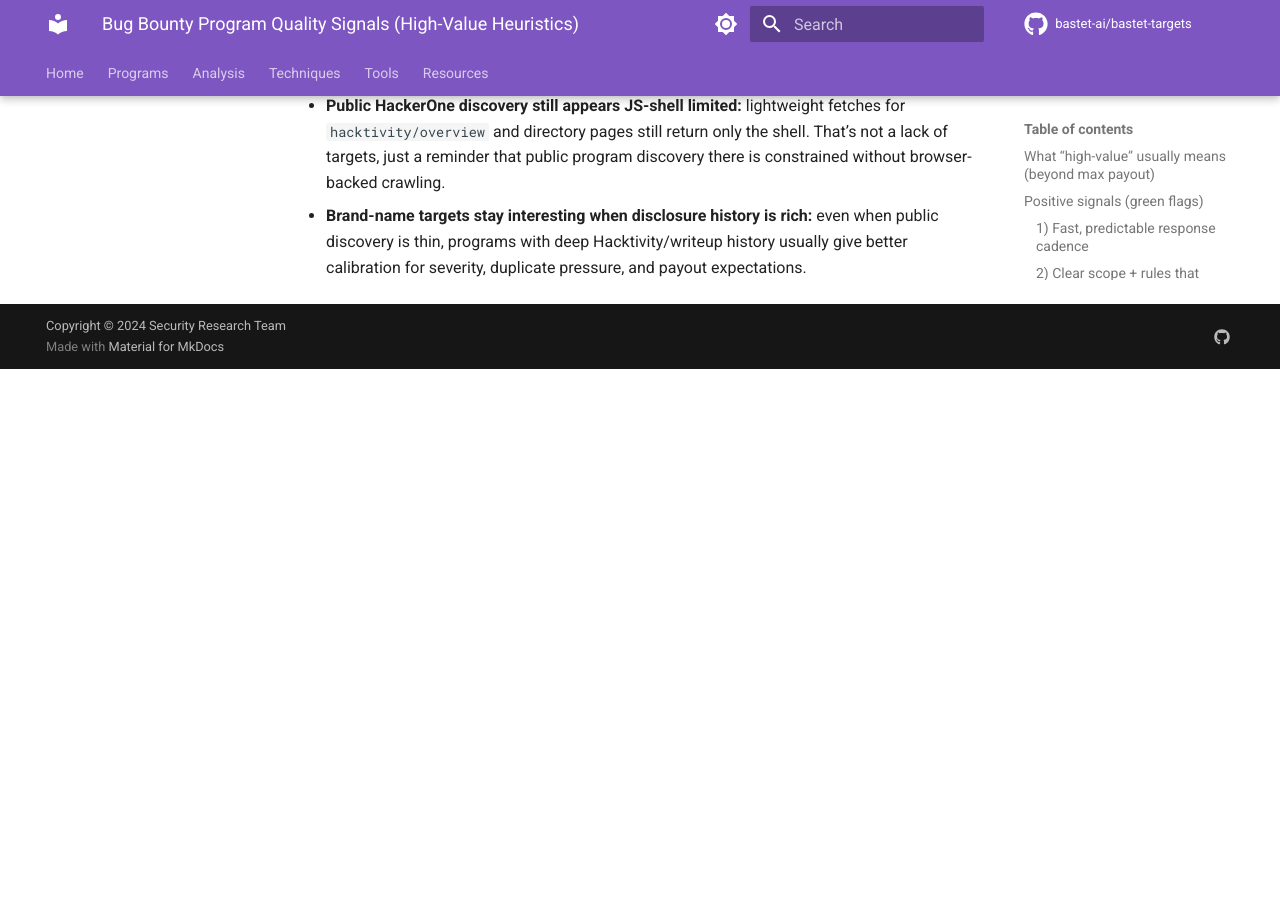
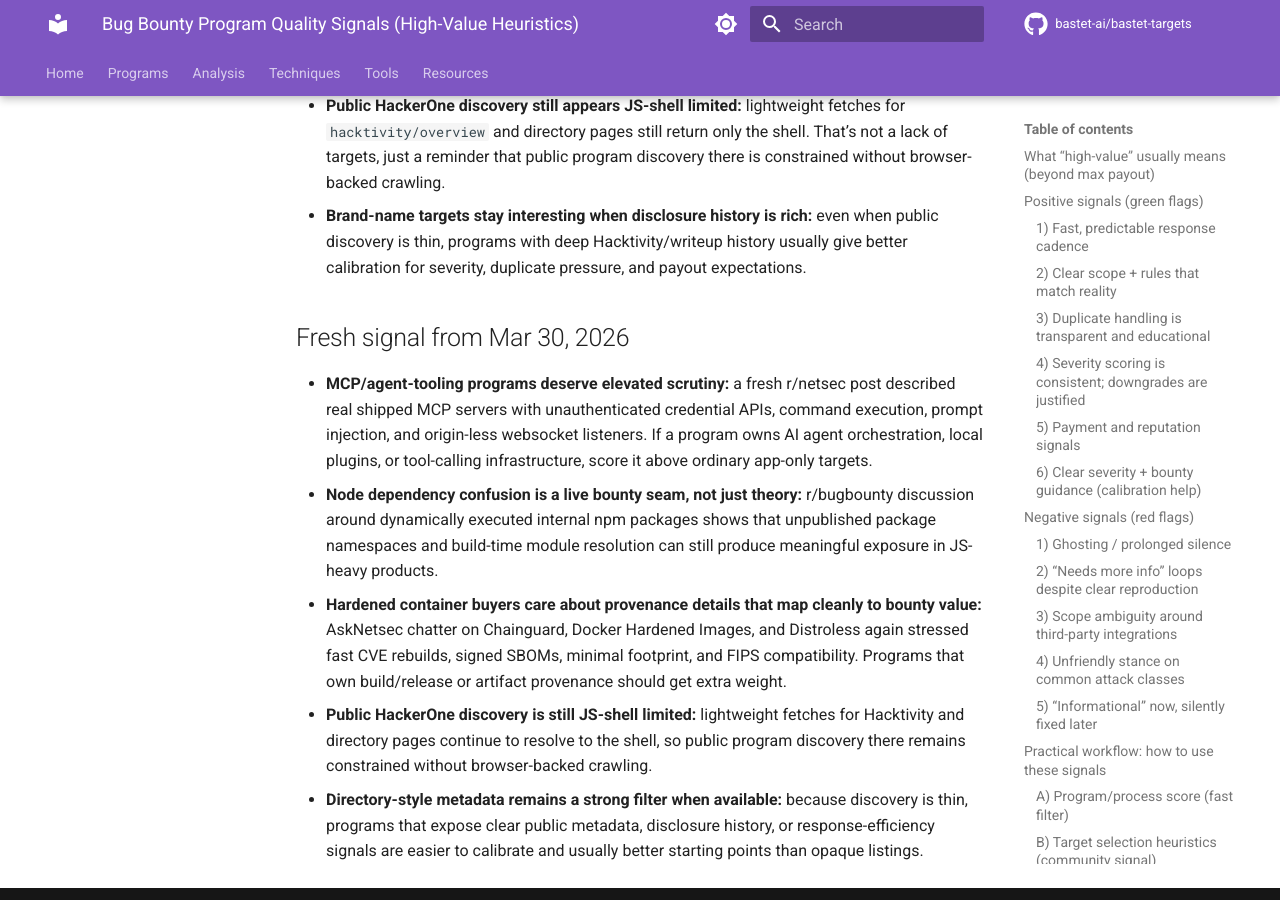
Before and after one commit to bastet-ai/bastet-targets, an MkDocs documentation site: the page built from docs/program-quality-signals.md, in a window 1280 px wide and 900 px high, scrolled down 13278 px. Built offline with MkDocs 1.6.1 and Material for MkDocs 9.7.7, drawn with Linux system fonts in a browser that asks for light colours; comment, search, counter and statistics services are not loaded; before the commit the page ends 13647 px from its top, so only the background shows below that.

Commit message:
docs: refresh program quality signals

```diff
--- a/docs/program-quality-signals.md
+++ b/docs/program-quality-signals.md
@@ -237,3 +237,11 @@
 - **Container-image / provenance buyers are asking the right hard questions:** current AskNetsec chatter on hardened images keeps emphasizing fast CVE rebuilds, signed SBOMs, minimal footprint, and regulated-environment compatibility. That’s a durable heuristic for program quality: if the program owns build/release or artifact provenance, its trust boundary is likely richer than the UI surface suggests.
 - **Public HackerOne discovery still appears JS-shell limited:** lightweight fetches for `hacktivity/overview` and directory pages still return only the shell. That’s not a lack of targets, just a reminder that public program discovery there is constrained without browser-backed crawling.
 - **Brand-name targets stay interesting when disclosure history is rich:** even when public discovery is thin, programs with deep Hacktivity/writeup history usually give better calibration for severity, duplicate pressure, and payout expectations.
+
+## Fresh signal from Mar 30, 2026
+
+- **MCP/agent-tooling programs deserve elevated scrutiny:** a fresh r/netsec post described real shipped MCP servers with unauthenticated credential APIs, command execution, prompt injection, and origin-less websocket listeners. If a program owns AI agent orchestration, local plugins, or tool-calling infrastructure, score it above ordinary app-only targets.
+- **Node dependency confusion is a live bounty seam, not just theory:** r/bugbounty discussion around dynamically executed internal npm packages shows that unpublished package namespaces and build-time module resolution can still produce meaningful exposure in JS-heavy products.
+- **Hardened container buyers care about provenance details that map cleanly to bounty value:** AskNetsec chatter on Chainguard, Docker Hardened Images, and Distroless again stressed fast CVE rebuilds, signed SBOMs, minimal footprint, and FIPS compatibility. Programs that own build/release or artifact provenance should get extra weight.
+- **Public HackerOne discovery is still JS-shell limited:** lightweight fetches for Hacktivity and directory pages continue to resolve to the shell, so public program discovery there remains constrained without browser-backed crawling.
+- **Directory-style metadata remains a strong filter when available:** because discovery is thin, programs that expose clear public metadata, disclosure history, or response-efficiency signals are easier to calibrate and usually better starting points than opaque listings.
```
